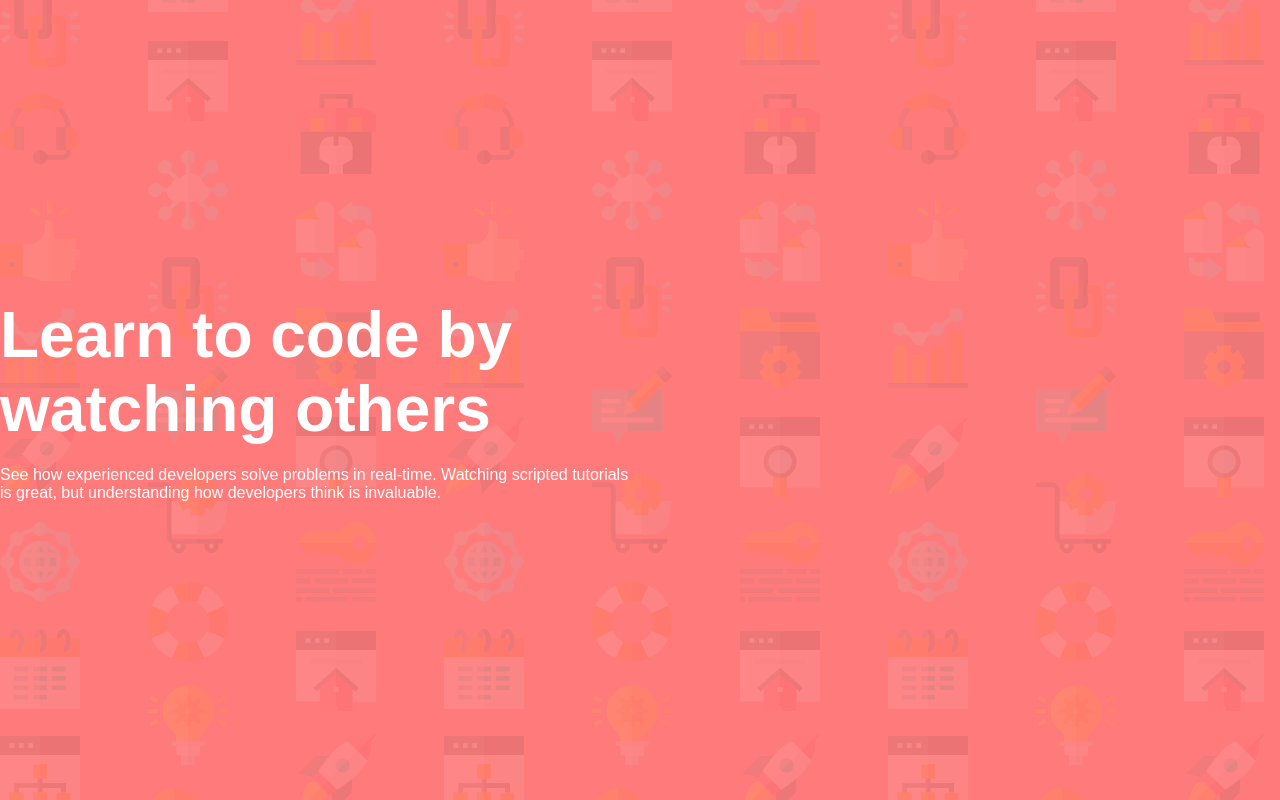
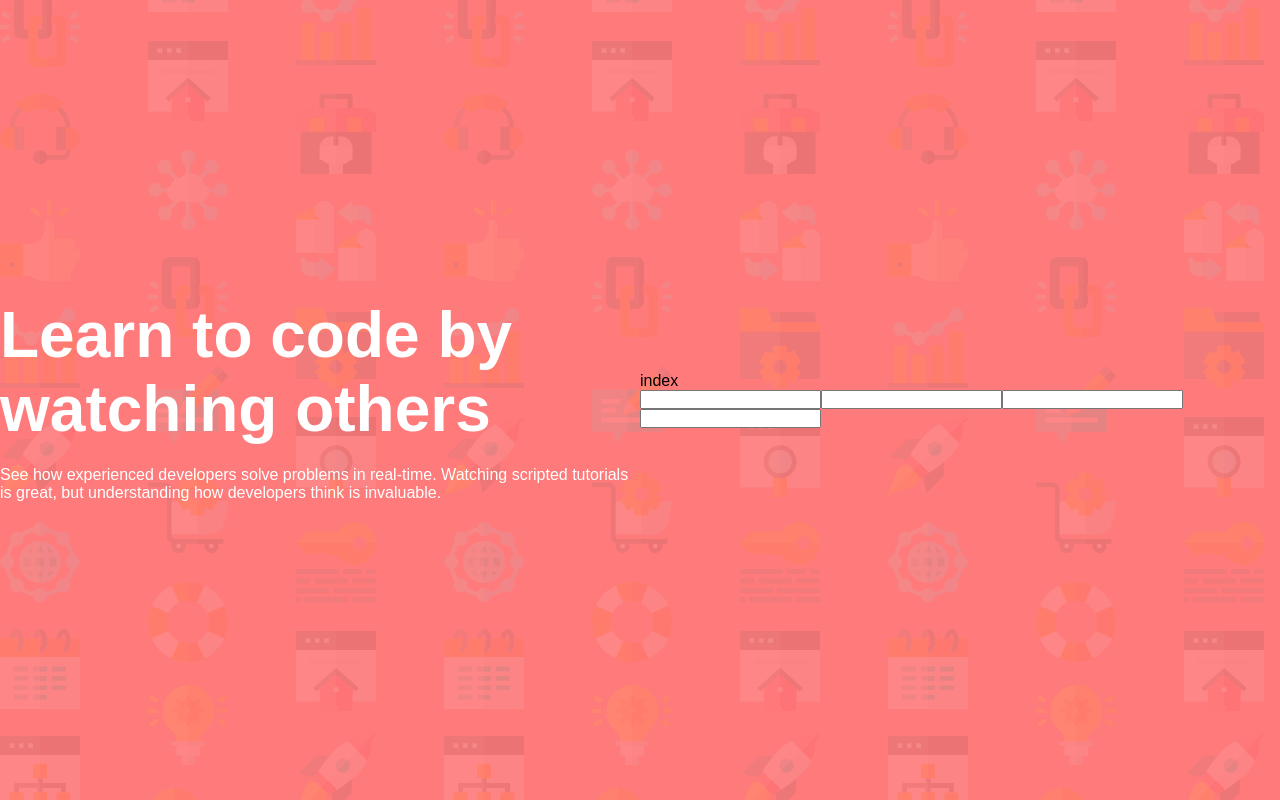
Before and after one commit to Danielhu3/intro-component-ts, a React (Create React App) app: page / in a window 1280 px wide. Built offline with nearby package versions, Linux system fonts and the light colour scheme.

Commit message:
right components

```diff
--- a/src/App.tsx
+++ b/src/App.tsx
@@ -2,6 +2,10 @@ import React from 'react';
 import  Left  from './components/left/';
 import  Text  from './components/left/text/';
 import  Title  from './components/left/title/';
+import  Form  from './components/right/form/';
+import  Input  from './components/right/input/';
+import  PriceInfo  from './components/right/priceInfo/';
+import  Right  from './components/right/';
 import GlobalStyles from './styles/global'
 
 function App() {
@@ -12,6 +16,16 @@ function App() {
         <Title />
         <Text />
       </Left>
+
+      <Right>
+        <PriceInfo />
+        <Form>
+          <Input type ='text' placeholder='First Name' />
+          <Input type ='text' placeholder='Last Name'/>
+          <Input type ='email' placeholder='Email Address'/>
+          <Input type ='text' placeholder='Password'/>
+        </Form>
+      </Right>
     </div>
   );
 }
--- /dev/null
+++ b/src/components/right/button/style.ts
@@ -0,0 +1,2 @@
+import styled from "styled-components";
+export const Button = styled.button``
--- /dev/null
+++ b/src/components/right/form/index.tsx
@@ -0,0 +1,13 @@
+import React from 'react'
+import { Form } from './style'
+
+type Props = {
+    children:JSX.Element[]
+}
+const index = ({children}:Props) => {
+  return (
+    <Form>{children}</Form>
+  )
+}
+
+export default index
--- /dev/null
+++ b/src/components/right/form/style.ts
@@ -0,0 +1,2 @@
+import styled from "styled-components";
+export const Form = styled.form``
--- /dev/null
+++ b/src/components/right/index.tsx
@@ -0,0 +1,13 @@
+import React from 'react'
+import { Right } from './style'
+
+type Props = {
+    children: JSX.Element[]
+}
+const index = ({children}:Props) => {
+  return (
+    <Right>{children}</Right>
+  )
+}
+
+export default index
--- /dev/null
+++ b/src/components/right/input/index.tsx
@@ -0,0 +1,14 @@
+import React from 'react'
+import { Input } from './style';
+
+type Props = {
+    type:string;
+    placeholder:string;
+}
+const index = ({type, placeholder}:Props) => {
+  return (
+    <Input type={type}></Input>
+  )
+}
+
+export default index
--- /dev/null
+++ b/src/components/right/input/style.ts
@@ -0,0 +1,2 @@
+import styled from "styled-components";
+export const Input = styled.input``
--- /dev/null
+++ b/src/components/right/priceInfo/index.tsx
@@ -0,0 +1,10 @@
+import React from 'react'
+import { PriceInfo } from './style'
+
+const index = () => {
+  return (
+    <PriceInfo>index</PriceInfo>
+  )
+}
+
+export default index
--- /dev/null
+++ b/src/components/right/priceInfo/style.ts
@@ -0,0 +1,2 @@
+import styled from "styled-components";
+export const PriceInfo = styled.span``
--- /dev/null
+++ b/src/components/right/style.ts
@@ -0,0 +1,5 @@
+import styled from "styled-components";
+export const Right = styled.div`
+
+    grid-area: right;
+`
```
Also changed, not shown: src/components/right/button/index.tsx (added, +10 -0 lines).
